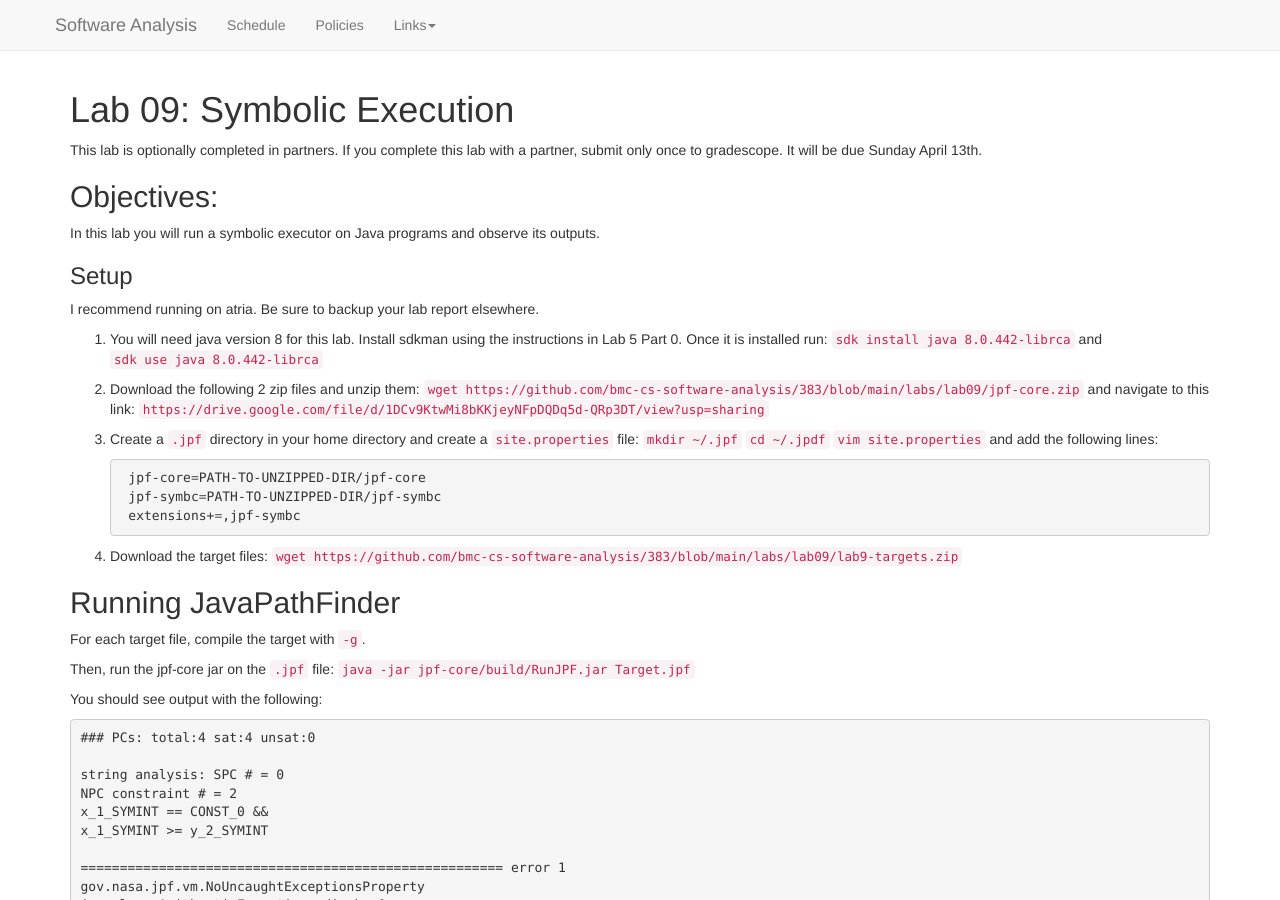
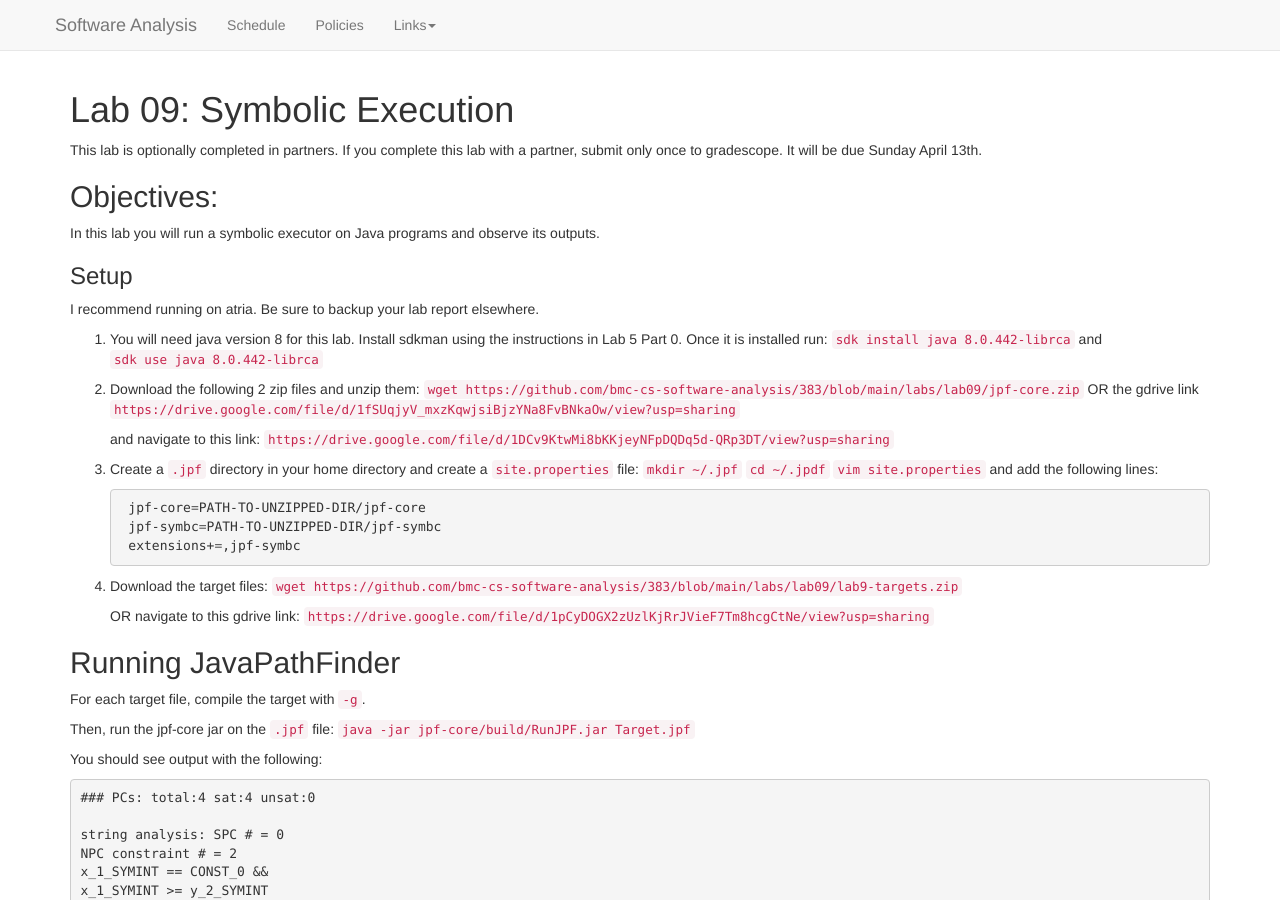
Before and after one commit to bmc-cs-software-analysis/383, a Jekyll site: the page built from labs/Lab09.md, in a window 1280 px wide and 900 px high. Built offline with Jekyll 4.4.1, drawn with Linux system fonts in a browser that asks for light colours; nearby versions of some CDN libraries.

Commit message:
gdrive links

```diff
--- a/labs/Lab09.md
+++ b/labs/Lab09.md
@@ -61,7 +61,9 @@ I recommend running on atria. Be sure to backup your lab report elsewhere.
     `sdk install java 8.0.442-librca` and `sdk use java 8.0.442-librca`
 
 2. Download the following 2 zip files and unzip them:
-    `wget https://github.com/bmc-cs-software-analysis/383/blob/main/labs/lab09/jpf-core.zip` and
+    `wget https://github.com/bmc-cs-software-analysis/383/blob/main/labs/lab09/jpf-core.zip` OR the gdrive link `https://drive.google.com/file/d/1fSUqjyV_mxzKqwjsiBjzYNa8FvBNkaOw/view?usp=sharing`
+
+    and
     navigate to this link: `https://drive.google.com/file/d/1DCv9KtwMi8bKKjeyNFpDQDq5d-QRp3DT/view?usp=sharing`
 
 3. Create a `.jpf` directory in your home directory and create a `site.properties` file:
@@ -77,6 +79,9 @@ I recommend running on atria. Be sure to backup your lab report elsewhere.
 
 4. Download the target files:
     `wget https://github.com/bmc-cs-software-analysis/383/blob/main/labs/lab09/lab9-targets.zip`
+
+    OR navigate to this gdrive link:
+    `https://drive.google.com/file/d/1pCyDOGX2zUzlKjRrJVieF7Tm8hcgCtNe/view?usp=sharing`
 
 
 
```
